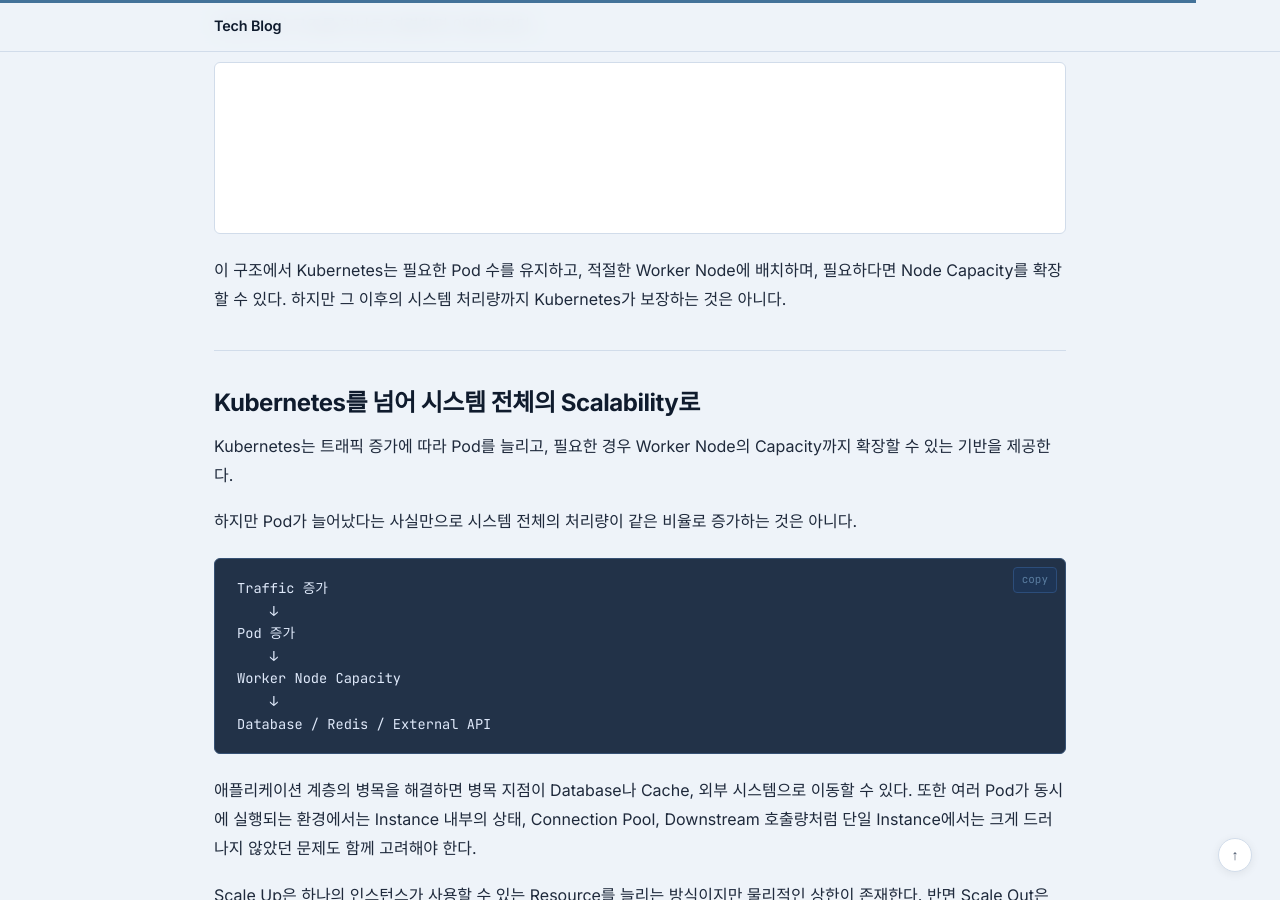
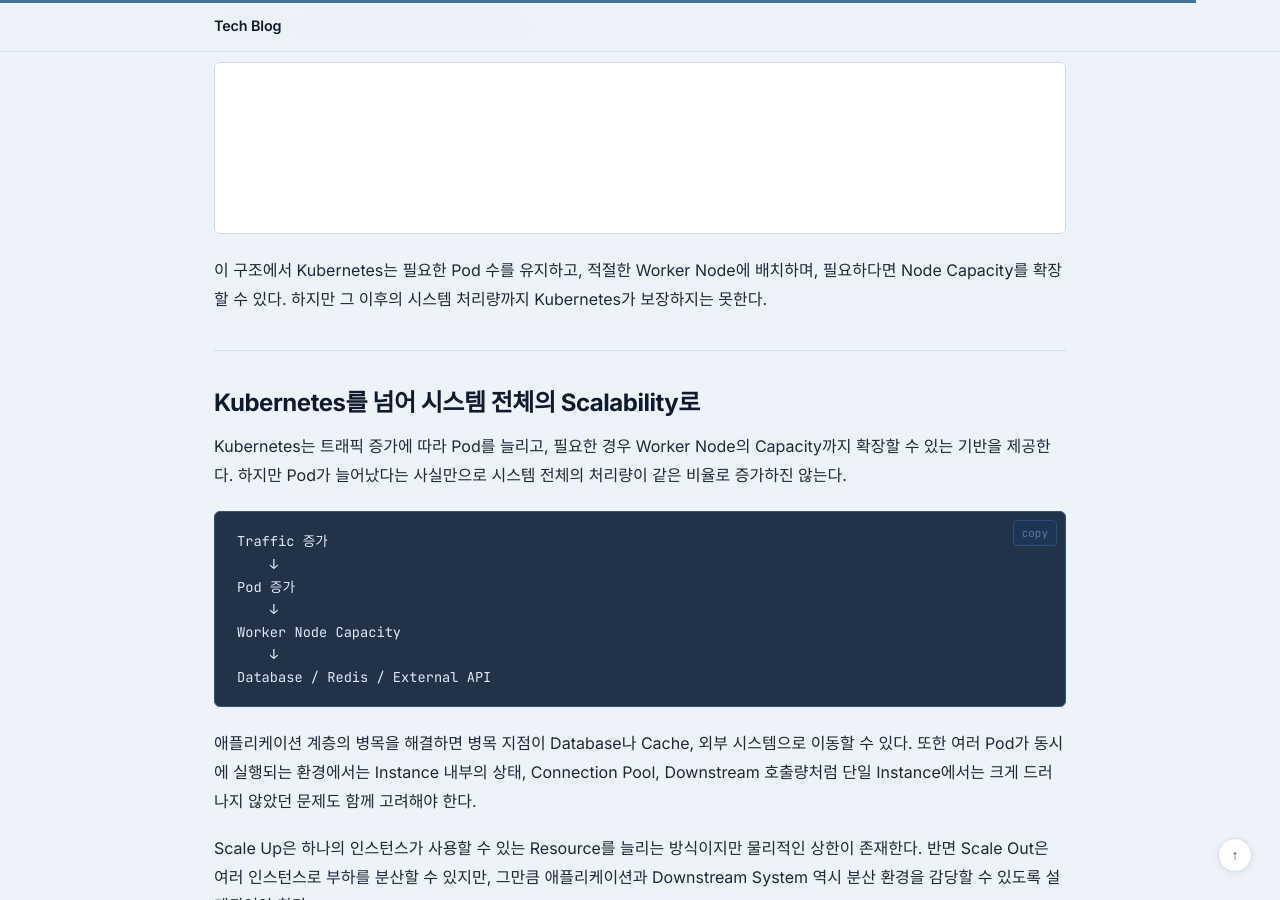
Before and after one commit to jw3418/jw3418.github.io, a Jekyll site: the page built from _posts/2026-08-24-kubernetes-scalability.md, in a window 1280 px wide and 900 px high, scrolled down 8149 px. Built offline with Jekyll 4.4.1, drawn with Linux system fonts in a browser that asks for light colours.

Commit message:
Fix grammar issues in Kubernetes scalability document
Corrected grammatical errors in the text regarding Kubernetes scalability and system throughput.

````diff
--- a/_posts/2026-08-24-kubernetes-scalability.md
+++ b/_posts/2026-08-24-kubernetes-scalability.md
@@ -383,15 +383,13 @@ flowchart TB
     SERVICE --> DB
 ```
 
-이 구조에서 Kubernetes는 필요한 Pod 수를 유지하고, 적절한 Worker Node에 배치하며, 필요하다면 Node Capacity를 확장할 수 있다. 하지만 그 이후의 시스템 처리량까지 Kubernetes가 보장하는 것은 아니다.
+이 구조에서 Kubernetes는 필요한 Pod 수를 유지하고, 적절한 Worker Node에 배치하며, 필요하다면 Node Capacity를 확장할 수 있다. 하지만 그 이후의 시스템 처리량까지 Kubernetes가 보장하지는 못한다.
 
 ---
 
 # Kubernetes를 넘어 시스템 전체의 Scalability로
 
-Kubernetes는 트래픽 증가에 따라 Pod를 늘리고, 필요한 경우 Worker Node의 Capacity까지 확장할 수 있는 기반을 제공한다.
-
-하지만 Pod가 늘어났다는 사실만으로 시스템 전체의 처리량이 같은 비율로 증가하는 것은 아니다.
+Kubernetes는 트래픽 증가에 따라 Pod를 늘리고, 필요한 경우 Worker Node의 Capacity까지 확장할 수 있는 기반을 제공한다. 하지만 Pod가 늘어났다는 사실만으로 시스템 전체의 처리량이 같은 비율로 증가하진 않는다.
 
 ```text
 Traffic 증가
````
